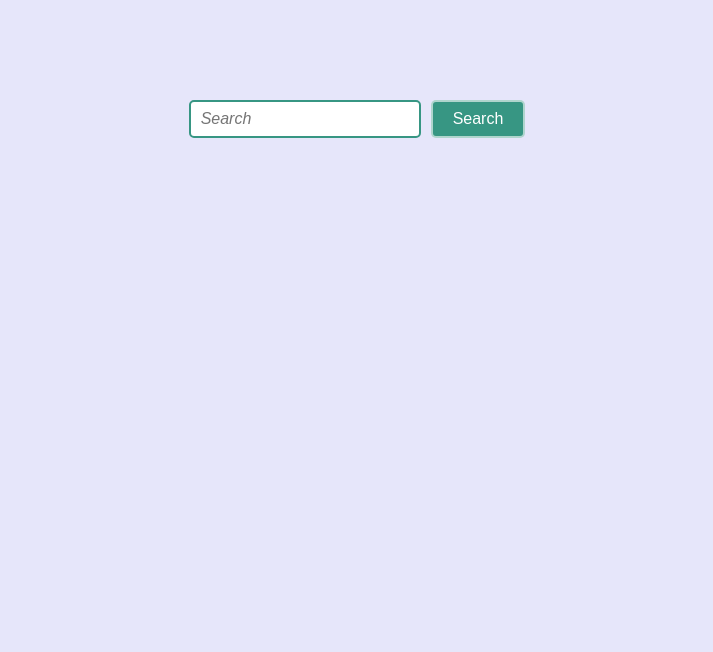
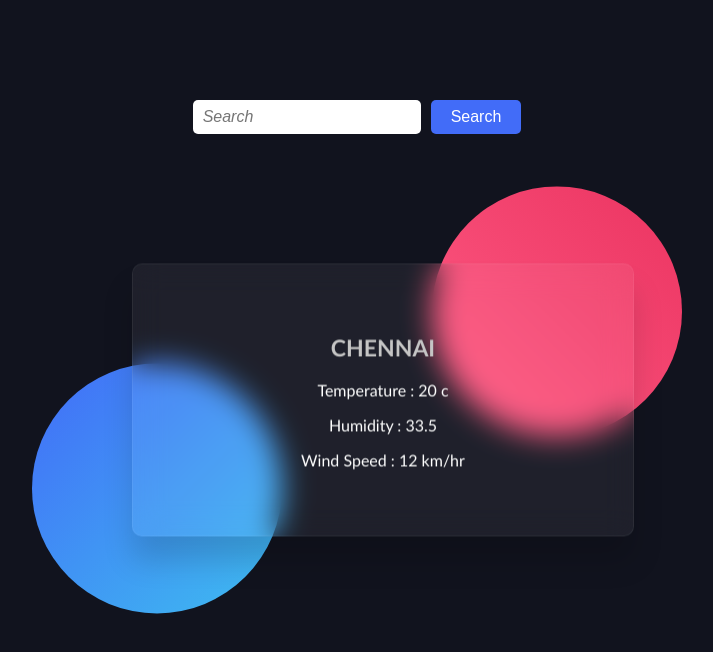
Before and after one commit to nagaraj6618/weather-app-react, a React (Create React App) app: page / in a window 1280 px wide. Shown: the top 652 px of the page, without its empty margins (283-996 px from the left). Built offline with nearby package versions, Linux system fonts and the light colour scheme.

Commit message:
CSS ADDED

```diff
--- a/src/App.css
+++ b/src/App.css
@@ -1,3 +1,3 @@
 html{
-  background-color: lavender;
+  background-color:  #11131e;
 }
--- a/src/components/WeatherApiComponent/WeatherApiComponent.css
+++ b/src/components/WeatherApiComponent/WeatherApiComponent.css
@@ -9,20 +9,83 @@
   font-style: oblique;
   font-size: medium;
   border-radius: 5px;
-  border: solid #379683 2px;
+  border: none;
   margin-right: 10px;
 }
 .btn{
   padding: 0px 20px;
   font-size: medium;
-  background-color:#379683;
-  border: solid rgba(255, 255, 255,0.6) 2px;
+  background-color:#426cf8;
+  border: none;
   color: white;
   border-radius: 5px;
   cursor: pointer;
   transition: 0.4s;
 }
 .btn:hover{
-  background-color: wheat;
-  color: #379683;
+  background-color: #ff5b84;
+  color: white;
 }
+.container{
+  width: 450px;
+  position: absolute;
+  transform: translate(-50%,-50%);
+  left: 50%;
+  top: 50%;
+}
+.container *{
+  color: #ffffff;
+
+  font-family: 'Gill Sans', 'Gill Sans MT', Calibri, 'Trebuchet MS', sans-serif;
+}
+.container-card{
+  width: 100%;
+  background-color: rgba(255,255,255,0.06);
+  padding: 50px 25px;
+  border: 1.5px solid rgba(255,255,255,0.06);
+  box-shadow: 0 25px 30px rgba(0,0,0,0.15);
+  backdrop-filter: blur(15px);
+  border-radius: 10px;
+}
+.shape1{
+  height: 250px;
+  width: 250px;
+  position: absolute;
+  background: linear-gradient(
+      45deg,
+      #ff5b84,
+      #eb3461
+  );
+  border-radius: 50%;
+  z-index: -1;
+  bottom: 100px;
+  right: -100px;
+}
+.shape2{
+  height: 250px;
+  width: 250px;
+  position: absolute;
+  background: linear-gradient(
+      135deg,
+      #426cf8,
+      #3ebdf0
+  );
+  border-radius: 50%;
+  top: 100px;
+  left: -100px;
+  z-index: -1;
+}
+.head-text{
+  position: relative;
+  font-size: 23px;
+  text-transform: uppercase;
+  color: #c5c5c5;
+  text-align: center;
+}
+.wrapper{
+  text-align: center;
+}
+.wrapper p{
+  font-size: medium;
+
+}
--- a/src/components/WeatherApiComponent/WeatherApiComponent.jsx
+++ b/src/components/WeatherApiComponent/WeatherApiComponent.jsx
@@ -15,7 +15,18 @@ function WeatherApiComponent() {
 
         <button type='submit' className='btn'>Search</button>
       </div>
-
+      <div className='container'>
+        <div class="shape1"></div>
+        <div class="shape2"></div>
+        <div className='container-card'>
+          <h2 className='head-text'>Chennai</h2>
+          <div className='wrapper'>
+            <p>Temperature : 20 c</p>
+            <p>Humidity : 33.5</p>
+            <p>Wind Speed : 12 km/hr</p>
+          </div>
+        </div>
+      </div>
     </div>
   )
 }
```
